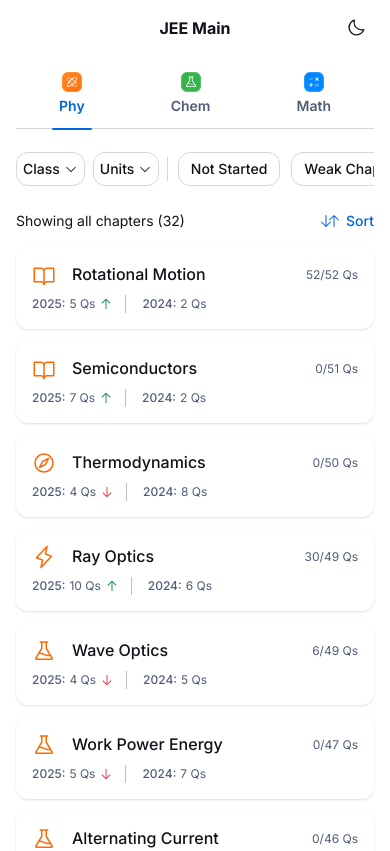
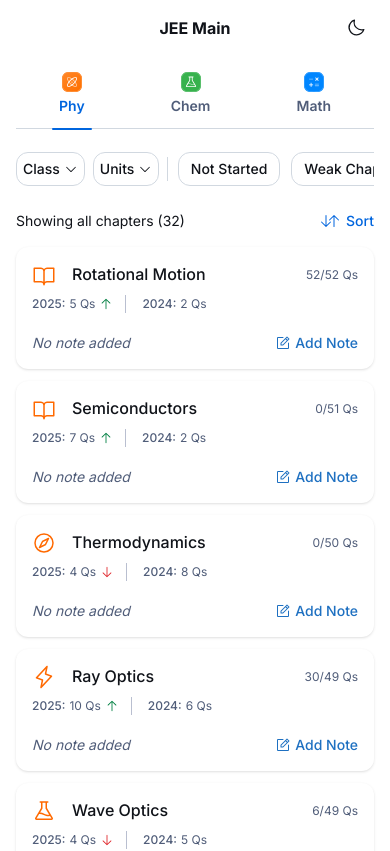
Before and after one commit to bhumitiwari/Sample, a Next.js app: page / in a window 390 px wide. Shown: the top 851 px of the page. Built offline with nearby package versions, Linux system fonts and the light colour scheme.

Commit message:
Added note feature for mobile UI

```diff
--- a/src/components/mobile/chapter-card-mobile.tsx
+++ b/src/components/mobile/chapter-card-mobile.tsx
@@ -1,6 +1,6 @@
 "use client";
 
-import React from "react";
+import React, { useState } from "react";
 import {
   ArrowUpIcon,
   ArrowDownIcon,
@@ -9,6 +9,9 @@
   GlobeIcon,
   LightningIcon,
   CompassIcon,
+  NotePencilIcon,
+  CheckIcon,
+  XIcon,
 } from "@phosphor-icons/react";
 import { Card } from "@/components/ui/card";
 import { Chapter } from "@/types/chapter";
@@ -31,6 +34,10 @@
   darkMode,
 }) => {
   const { chapter: title, yearWiseQuestionCount } = chapter;
+
+  const [note, setNote] = useState<string>("");
+  const [isEditing, setIsEditing] = useState<boolean>(false);
+  const [tempNote, setTempNote] = useState<string>("");
 
   const years = Object.keys(yearWiseQuestionCount ?? {}).sort(
     (a, b) => Number(b) - Number(a)
@@ -64,10 +71,22 @@
     ? "text-[#FB484D]"
     : "text-[#E02A2F]";
 
+  const buttonColor = darkMode ? "text-[#56ACF3]" : "text-[#1E70C1]";
+
   const totalQuestions = Object.values(yearWiseQuestionCount ?? {}).reduce(
     (acc, val) => acc + val,
     0
   );
+
+  const handleNoteSave = () => {
+    setNote(tempNote);
+    setIsEditing(false);
+  };
+
+  const handleNoteCancel = () => {
+    setTempNote(note);
+    setIsEditing(false);
+  };
 
   return (
     <Card
@@ -80,7 +99,7 @@
             {title}
           </span>
         </div>
-        <span className={`text-[12px]  leading-none ${textMuted}`}>
+        <span className={`text-[12px] leading-none ${textMuted}`}>
           {chapter.questionSolved}/{totalQuestions} Qs
         </span>
       </div>
@@ -101,6 +120,54 @@
           {secondLatestCount} Qs
         </span>
       </div>
+
+
+      <div className="mt-2">
+        {isEditing ? (
+          <div className="flex flex-col gap-2">
+            <textarea
+              className={`w-full p-2 rounded-md text-sm border resize-none ${
+                darkMode
+                  ? "bg-[#1C2433] text-white border-[#505D79]"
+                  : "bg-white text-black border-gray-300"
+              }`}
+              rows={3}
+              value={tempNote}
+              onChange={(e) => setTempNote(e.target.value)}
+              placeholder="Write your note here..."
+            />
+            <div className="flex gap-3 justify-end">
+              <button
+                onClick={handleNoteSave}
+                className={`flex items-center gap-1 text-sm font-medium ${buttonColor}`}
+              >
+                <CheckIcon size={16} /> Save
+              </button>
+              <button
+                onClick={handleNoteCancel}
+                className={`flex items-center gap-1 text-sm font-medium ${textMuted}`}
+              >
+                <XIcon size={16} /> Cancel
+              </button>
+            </div>
+          </div>
+        ) : (
+          <div className="flex justify-between items-start mt-1">
+            <p className={`text-sm ${note ? "" : "italic"} ${textMuted}`}>
+              {note || "No note added"}
+            </p>
+            <button
+              onClick={() => {
+                setTempNote(note);
+                setIsEditing(true);
+              }}
+              className={`flex items-center gap-1 text-sm font-medium ${buttonColor}`}
+            >
+              <NotePencilIcon size={16} /> {note ? "Edit Note" : "Add Note"}
+            </button>
+          </div>
+        )}
+      </div>
     </Card>
   );
 };
```
